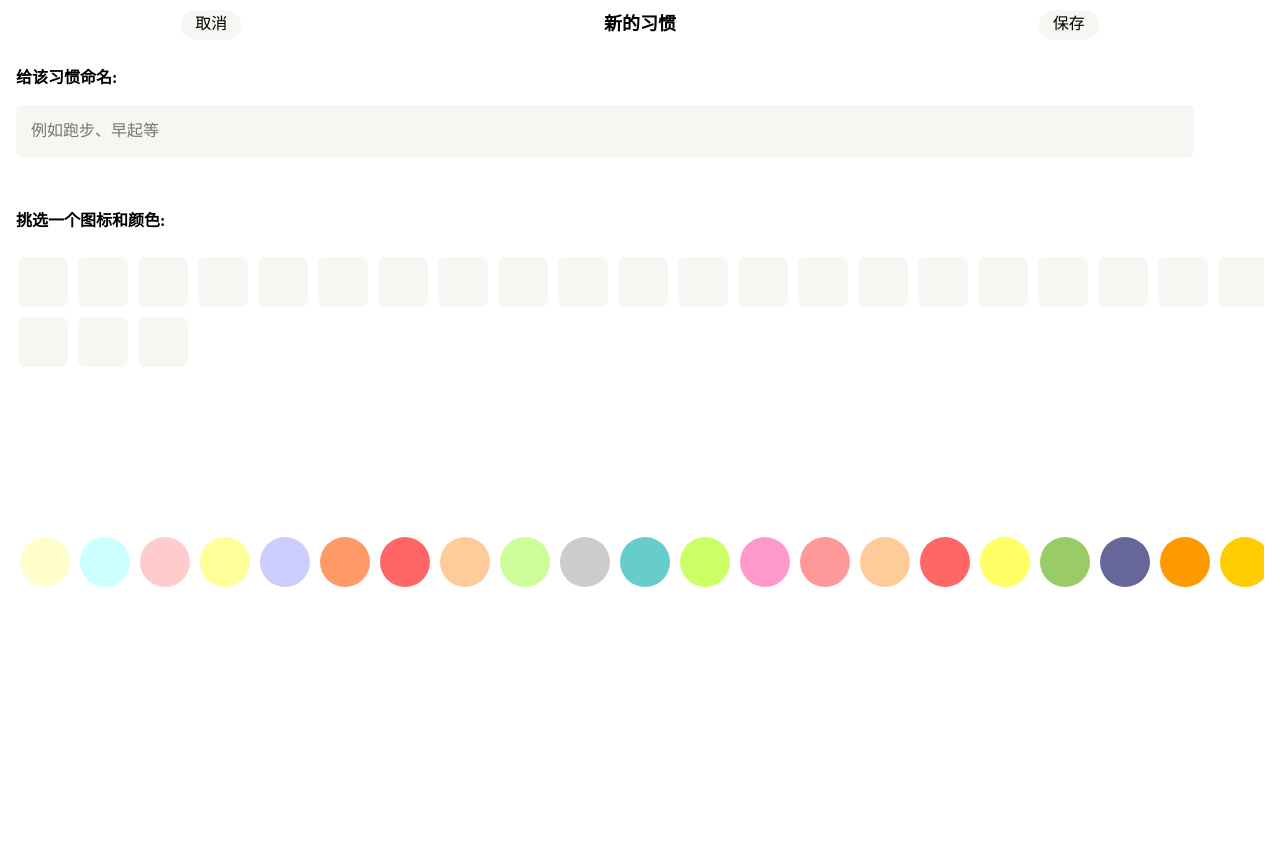
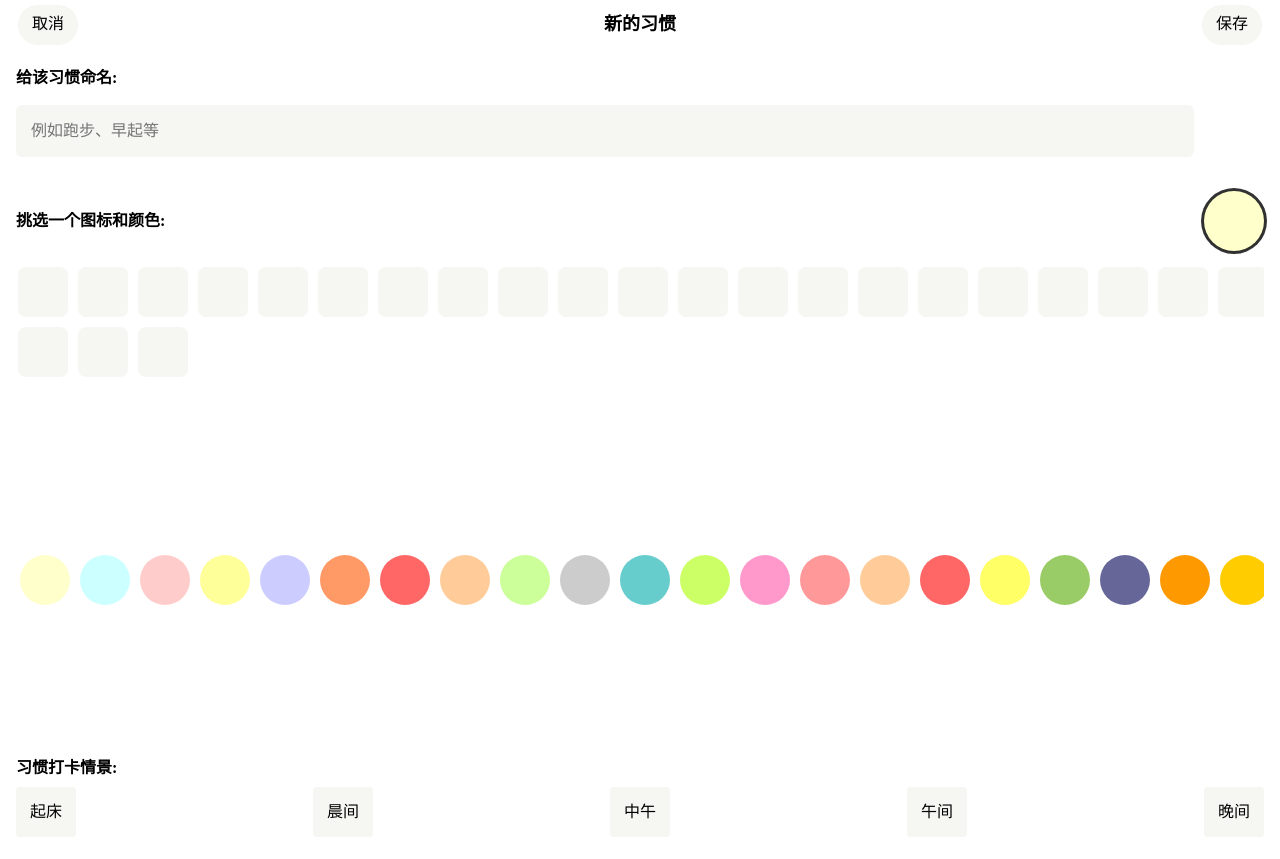
Before and after one commit to Garfield-0927/BIngYanInternship, a Vue app: page /habitAdd in a window 1280 px wide. Before the commit the page ends 800 px from the top, so only its background shows below. Built offline with nearby package versions, Linux system fonts and the light colour scheme.

Commit message:
update: readme

```diff
--- a/src/utils/index.js
+++ b/src/utils/index.js
@@ -4,3 +4,15 @@ export function getHH_MM(){
   let time = date.getMinutes()<10? "0"+date.getMinutes():date.getMinutes();
   return hour + ":" + time;
 }
+
+export function throttle(fn, delay){
+  let timer = null;
+  return function(){
+    let args = Array.prototype.slice.call(arguments)
+    if (!timer){
+      timer = setTimeout(()=>{
+        fn.apply(this, args)
+      }, delay)
+    }
+  }
+}
--- a/src/views/habitadd/ChildComp/HabitAddIconAndColor.vue
+++ b/src/views/habitadd/ChildComp/HabitAddIconAndColor.vue
@@ -4,14 +4,20 @@
       <div class="text">
         挑选一个图标和颜色:
       </div>
-      <div class="icon-sample">
-        <!--        <icon-font ></icon-font>-->
+      <div class="icon-sample"
+           :style="{backgroundColor: currentColorData==='' ? colors[0]:currentColorData}"
+      >
+        <icon-font
+            fs="50px"
+            :name="currentIconName==='' ? iconNames[0]:currentIconName"
+
+        ></icon-font>
       </div>
     </div>
 
     <div class="icon-wrapper">
       <div class="icon-subwrapper">
-        <div class="icons" v-for="(item, index) in iconNames" :key="index" @click="selectIcon(index)" >
+        <div class="icons" v-for="(item, index) in iconNames" :key="index" @click="selectIcon(index)">
           <habit-item
               ref="icon"
               height="50px"
@@ -39,7 +45,6 @@
       </div>
 
     </div>
-    <icon-font name="#icon-stop"></icon-font>
 
   </div>
 </template>
@@ -57,36 +62,50 @@ export default {
 
   data() {
     return {
-      iconNames: ["#icon-zaoqi", "#icon-weixiao", "#icon-jianfei", "#icon-tingge", "#icon-licai", "#icon-yingyu", "#icon-kanshu", "#icon-zaoshui", "#icon-jianshen", "#icon-sheying", "#icon-huahua", "#icon-paobu", "#icon-kaoyan", "#icon-chishuiguo", "#icon-dadianhua", "#icon-play", "#icon-computer", "#icon-changge", "#icon-Battery3", "#icon-Beermug", "#icon-CD", "#icon-zaoqi", "#icon-Charge", "#icon-zaoqi", "#icon-TV", "#icon-Trash", "#icon-talk", "#icon-ball", "#icon-badge", "#icon-wallet", "#icon-signal", "#icon-shop"],
-      colors: ["#FFFFCC", "#CCFFFF", "#FFCCCC","#FFFF99", "#CCCCFF","#FF9966","#FF6666","#FFCC99", "#CCFF99", "#CCCCCC","#66CCCC","#CCFF66","#FF99CC","#FF9999","#FFCC99","#FF6666","#FFFF66","#99CC66","#666699","#FF9900", "#FFCC00", "#FF99CC","#66CC99","#009999" ],
+      iconNames: ["#icon-zaoqi", "#icon-weixiao", "#icon-jianfei", "#icon-tingge", "#icon-licai", "#icon-yingyu", "#icon-kanshu", "#icon-zaoshui", "#icon-jianshen", "#icon-sheying", "#icon-huahua", "#icon-paobu", "#icon-kaoyan", "#icon-chishuiguo", "#icon-dadianhua", "#icon-play", "#icon-computer", "#icon-changge", "#icon-Battery3", "#icon-Beermug", "#icon-CD", "#icon-zaoqi", "#icon-Charge", "#icon-zaoqi", "#icon-TV", "#icon-Trash", "#icon-talk", "#icon-ball", "#icon-badge", "#icon-star", "#icon-signal", "#icon-shop"],
+      colors: ["#FFFFCC", "#CCFFFF", "#FFCCCC", "#FFFF99", "#CCCCFF", "#FF9966", "#FF6666", "#FFCC99", "#CCFF99", "#CCCCCC", "#66CCCC", "#CCFF66", "#FF99CC", "#FF9999", "#FFCC99", "#FF6666", "#FFFF66", "#99CC66", "#666699", "#FF9900", "#FFCC00", "#FF99CC", "#66CC99", "#009999"],
       currentIcon: -1,
-      currentColor: -1
+      currentColor: -1,
+      currentIconName: "",
+      currentColorData: ""
     }
   },
 
+  watch: {
+    currentIconName: (newV) => {
+      this.$emit("setIcon", newV)
+    },
+    currentColorData: (newV) => {
+      this.$emit("setColor", newV)
+    }
+  },
 
   methods: {
     selectIcon(index) {
       let iconEle = this.$refs.icon;
-      if (this.currentIcon === -1){
+      if (this.currentIcon === -1) {
         this.currentIcon = index;
         iconEle[index].$el.classList.add("icon-active");
+        this.currentIconName = this.iconNames[this.currentIcon]
       } else {
         iconEle[this.currentIcon].$el.classList.remove("icon-active");
         iconEle[index].$el.classList.add("icon-active");
         this.currentIcon = index;
+        this.currentIconName = this.iconNames[this.currentIcon]
       }
     },
 
-    selectColor(index){
+    selectColor(index) {
       let colorEle = this.$refs.color;
-      if (this.currentColor === -1){
+      if (this.currentColor === -1) {
         this.currentColor = index;
         colorEle[index].classList.add("color-active");
+        this.currentColorData = this.colors[this.currentColor]
       } else {
         colorEle[this.currentColor].classList.remove("color-active");
         colorEle[index].classList.add("color-active");
         this.currentColor = index;
+        this.currentColorData = this.colors[this.currentColor]
       }
     }
   }
@@ -103,6 +122,21 @@ export default {
     justify-content: space-between;
     align-items: center;
 
+    .icon-sample {
+      height: 60px;
+      width: 60px;
+      border-radius: 50%;
+      box-shadow: rgba(0, 0, 0, 0.16) 0px 1px 4px, rgb(51, 51, 51) 0px 0px 0px 3px;
+      position: relative;
+
+      svg {
+        position: absolute;
+        top: 50%;
+        left: 50%;
+        transform: translate(-50%, -50%);
+      }
+    }
+
     .text {
       font-size: 16px;
       font-weight: bold;
@@ -110,8 +144,9 @@ export default {
   }
 
   .icon-wrapper {
+    margin-top: 10px;
     width: 100%;
-    height: 240px;
+    height: 248px;
     overflow-x: scroll;
 
     .icon-subwrapper {
@@ -129,25 +164,26 @@ export default {
 
     }
   }
+
   .icon-wrapper::-webkit-scrollbar {
     display: none;
   }
 
 
-  .color-wrapper{
+  .color-wrapper {
     margin-top: 40px;
     width: 100%;
-    height: 180px;
+    height: 188px;
     overflow-x: scroll;
 
-    .color-subwrapper{
+    .color-subwrapper {
       padding-top: 4px;
       padding-left: 4px;
       width: 140%;
       display: flex;
       flex-wrap: wrap;
 
-      .color{
+      .color {
         width: 50px;
         height: 50px;
         border-radius: 50%;
@@ -155,11 +191,14 @@ export default {
         margin-bottom: 10px;
       }
 
-      .color-active{
+      .color-active {
         box-shadow: rgba(0, 0, 0, 0.16) 0px 1px 4px, rgb(51, 51, 51) 0px 0px 0px 3px;
       }
     }
   }
-  .color-wrapper::-webkit-scrollbar{display: none}
+
+  .color-wrapper::-webkit-scrollbar {
+    display: none
+  }
 }
 </style>
--- a/src/views/habitadd/ChildComp/HabitAddName.vue
+++ b/src/views/habitadd/ChildComp/HabitAddName.vue
@@ -15,6 +15,12 @@ export default {
   data() {
     return {
       habitName: ""
+    }
+  },
+
+  watch:{
+    habitName:(newV)=>{
+      this.$emit("setHabitName", newV)
     }
   }
 }
--- a/src/views/habitadd/ChildComp/HabitAddTopBar.vue
+++ b/src/views/habitadd/ChildComp/HabitAddTopBar.vue
@@ -1,28 +1,30 @@
 <template>
   <div id="top-bar-container">
     <top-bar>
-      <div slot="left">
+      <div slot="left" class="left">
         <my-button
             width="60px"
-          height="30px"
+            height="40px"
             border-radius="30px"
             bgc="#F6F7F2"
             style="box-shadow: none;font-size: 16px; font-weight: normal"
-        >取消</my-button>
+        >取消
+        </my-button>
       </div>
 
-      <div slot="center" style="font-size: 18px; font-weight: bolder">
+      <div slot="center" style="font-size: 18px; font-weight: bolder" class="center">
         新的习惯
       </div>
 
-      <div slot="right">
+      <div slot="right" class="right">
         <my-button
             width="60px"
-          height="30px"
+            height="40px"
             border-radius="30px"
             bgc="#F6F7F2"
             style="box-shadow: none;font-size: 16px; font-weight: normal"
-        >保存</my-button>
+        >保存
+        </my-button>
       </div>
 
     </top-bar>
@@ -32,6 +34,7 @@
 <script>
 import TopBar from "@/components/common/topbar/TopBar";
 import MyButton from "@/components/common/button/MyButton";
+
 export default {
   name: "HabitAddTopBar",
   components: {
@@ -41,9 +44,23 @@ export default {
 }
 </script>
 
-<style scoped>
-#top-bar-container{
+<style scoped lang="less">
+#top-bar-container {
   font-size: 18px;
   font-weight: bold;
+
+  .left {
+    margin-left: 1em;
+
+  }
+
+  .center {
+    flex: 3;
+    text-align: center;
+  }
+
+  .right {
+    margin-right: 1em;
+  }
 }
 </style>
--- /dev/null
+++ b/src/views/habitadd/ChildComp/HabitClockInTime.vue
@@ -0,0 +1,72 @@
+<template>
+  <div id="habit-clock-in-time-container">
+    <div class="text">
+      习惯打卡情景:
+    </div>
+    <div class="time-selection" >
+      <div class="btn-wrapper" v-for="(item, index) in time" :key="item" @click="timeClickHandler(index)" ref="btn">
+        <my-button
+            width="60px"
+            height="50px"
+            bgc="#F6F7F2"
+            style="box-shadow: none;font-size: 16px; font-weight: normal"
+        >{{ item }}</my-button>
+      </div>
+    </div>
+  </div>
+</template>
+
+<script>
+import MyButton from "@/components/common/button/MyButton";
+export default {
+  name: "HabitClockInTime",
+  components:{
+    MyButton
+  },
+
+  data(){
+    return{
+      time:["起床","晨间","中午","午间","晚间"]
+    }
+  },
+
+  methods:{
+    timeClickHandler(index){
+      let btnEles = this.$refs.btn;
+      for (let i = 0; i < this.time.length; i++) {
+        if (i!==index){
+          btnEles[i].classList.remove("btn-active")
+        } else{
+          btnEles[i].classList.add("btn-active")
+        }
+      }
+      this.$emit("setTime", this.time[index])
+    }
+  }
+}
+</script>
+
+<style scoped lang="less">
+#habit-clock-in-time-container{
+  height: 100px;
+  width: 100%;
+  box-sizing: border-box;
+  margin-top: 20px;
+  .text {
+    font-size: 16px;
+    font-weight: bold;
+  }
+  .time-selection{
+    margin-top: 10px;
+    height: 50px;
+    display: flex;
+    justify-content: space-between;
+    align-items: center;
+  }
+
+  .btn-active{
+    border-radius: 4px;
+    box-shadow: rgba(0, 0, 0, 0.16) 0px 1px 4px, rgb(51, 51, 51) 0px 0px 0px 3px;
+  }
+}
+</style>
--- a/src/views/habitadd/HabitAdd.vue
+++ b/src/views/habitadd/HabitAdd.vue
@@ -1,8 +1,18 @@
 <template>
   <div id="habit-add-container">
-    <habit-add-top-bar/>
-    <habit-add-name/>
-    <habit-add-icon-and-color/>
+    <habit-add-top-bar
+
+    />
+    <habit-add-name
+        @setHabitName="setHabitName"
+    />
+    <habit-add-icon-and-color
+        @setIcon="setIcon"
+        @setColor="setColor"
+    />
+    <habit-clock-in-time
+        @setTime="setTime"
+    />
   </div>
 
 </template>
@@ -11,22 +21,65 @@
 import HabitAddTopBar from "@/views/habitadd/ChildComp/HabitAddTopBar";
 import HabitAddName from "@/views/habitadd/ChildComp/HabitAddName";
 import HabitAddIconAndColor from "@/views/habitadd/ChildComp/HabitAddIconAndColor";
+import HabitClockInTime from "@/views/habitadd/ChildComp/HabitClockInTime";
+
 export default {
-name: "HabitAdd",
-  components:{
+  name: "HabitAdd",
+  components: {
     HabitAddTopBar,
     HabitAddName,
-    HabitAddIconAndColor
+    HabitAddIconAndColor,
+    HabitClockInTime
+  },
+
+
+  data() {
+    return {
+      habit:{
+        iconName: "",
+        taskDesc: "",
+        completed: false,
+        completedBgc: "",
+        daysInARow: 0,
+      },
+
+    }
+  },
+
+  methods: {
+
+    // 获取习惯名字
+    setHabitName(name) {
+      this.habit.taskDesc = name;
+    },
+
+    // 获取习惯图标
+    setIcon(icon) {
+      this.habit.iconName = icon
+    },
+
+    // 获取习惯背景颜色
+    setColor(color) {
+      this.habit.completedBgc = color
+    },
+
+    // 获取习惯时间
+    setTime(time) {
+      console.log(time);
+    }
+
   }
 }
 </script>
 
 <style scoped lang="less">
-#habit-add-container{
+#habit-add-container {
   height: calc(100vh - 49px);
   width: 100vw;
   margin-top: 49px;
   padding: 20px 1em 0;
   box-sizing: border-box;
 }
+
+
 </style>
--- a/src/views/home/ChildComp/HomeHabit.vue
+++ b/src/views/home/ChildComp/HomeHabit.vue
@@ -1,13 +1,9 @@
 <template>
   <div class="habit-container">
     <habit-top-bar/>
-
     <div class="main">
       <habit-swiper/>
     </div>
-
-
-
   </div>
 </template>
 
--- a/src/views/home/ChildComp/HomeToday.vue
+++ b/src/views/home/ChildComp/HomeToday.vue
@@ -1,6 +1,5 @@
 <template>
   <div class="today-container">
-
     <top-bar>
       <div slot="left" class="leftItem">
         <icon-font name="#icon-CSS" fs="30px"></icon-font>
@@ -13,17 +12,13 @@
         +
       </div>
     </top-bar>
-
     <today-slide-down
       ref="slideDown"
       @changeDate="changeDate"
       @closeSlideDown="closeSlideDown"
     />
-
     <today-main/>
-
     <today-clock-in/>
-
   </div>
 </template>
 
```
Also changed, not shown: 1 other file (tests, documents, lock files or other folders). Lines whose indentation alone changed are shown as unchanged.
